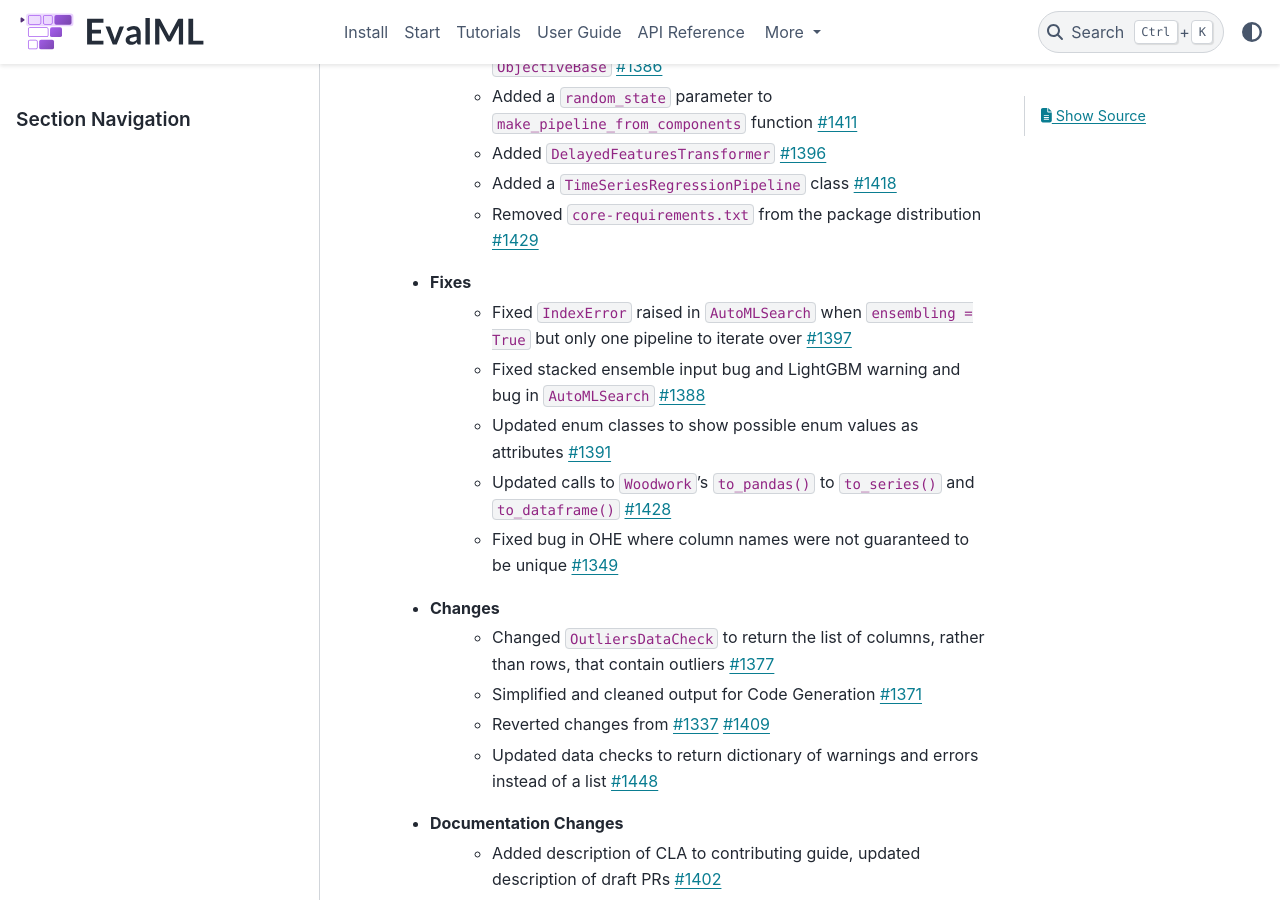
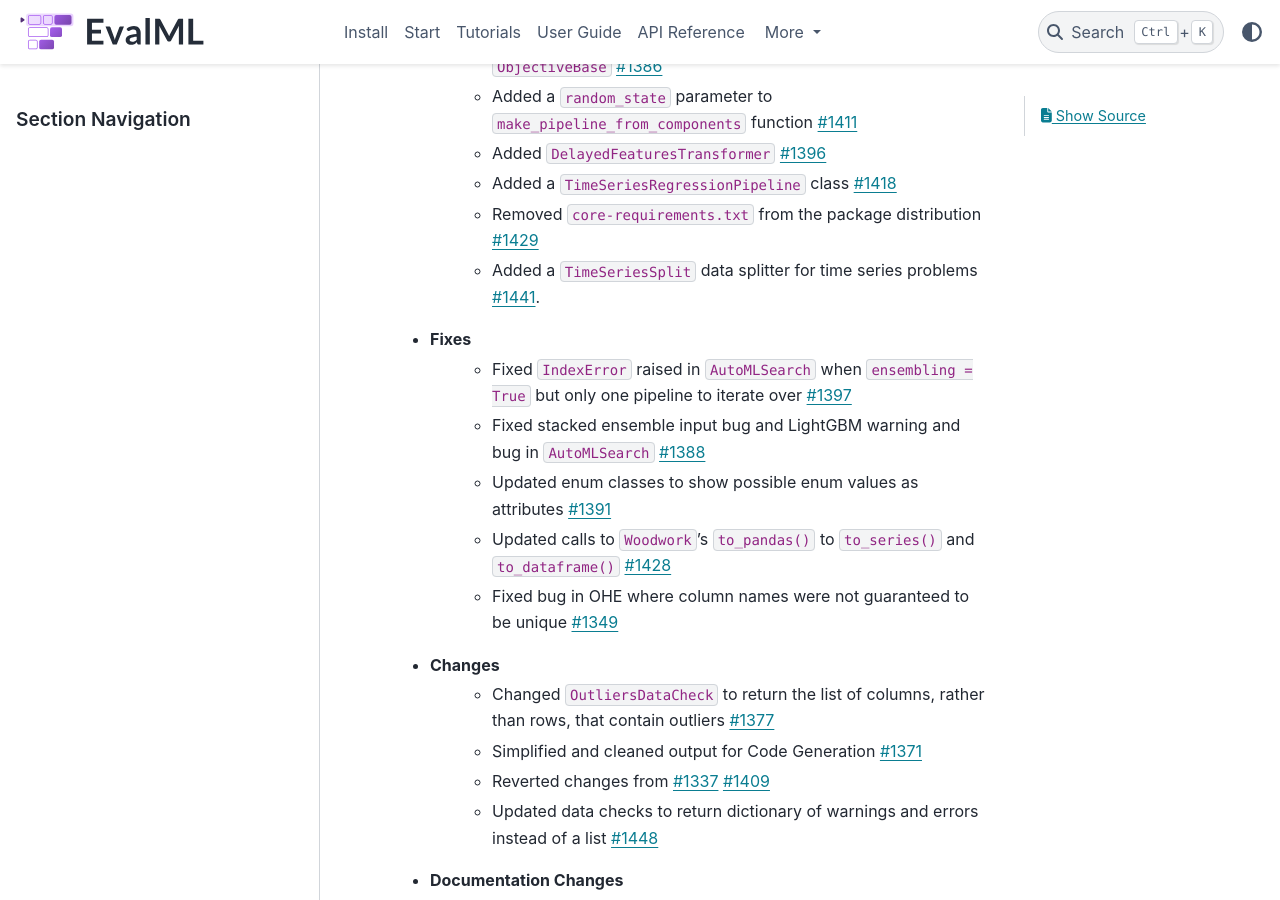
Before and after one commit to alteryx/evalml, a Sphinx documentation site: the page built from docs/source/release_notes.rst, in a window 1280 px wide and 900 px high, scrolled down 617 px. Built offline with Sphinx 7.4.7 and the PyData theme 0.15.4, drawn with Linux system fonts in a browser that asks for light colours; comment, search, counter and statistics services are not loaded.

Commit message:
Adding PR 1441 to release notes.

```diff
--- a/docs/source/release_notes.rst
+++ b/docs/source/release_notes.rst
@@ -16,6 +16,7 @@ Release Notes
         * Added ``DelayedFeaturesTransformer`` :pr:`1396`
         * Added a ``TimeSeriesRegressionPipeline`` class :pr:`1418`
         * Removed ``core-requirements.txt`` from the package distribution :pr:`1429`
+        * Added a ``TimeSeriesSplit`` data splitter for time series problems :pr:`1441`.
     * Fixes
         * Fixed ``IndexError`` raised in ``AutoMLSearch`` when ``ensembling = True`` but only one pipeline to iterate over :pr:`1397`
         * Fixed stacked ensemble input bug and LightGBM warning and bug in ``AutoMLSearch`` :pr:`1388`
```
